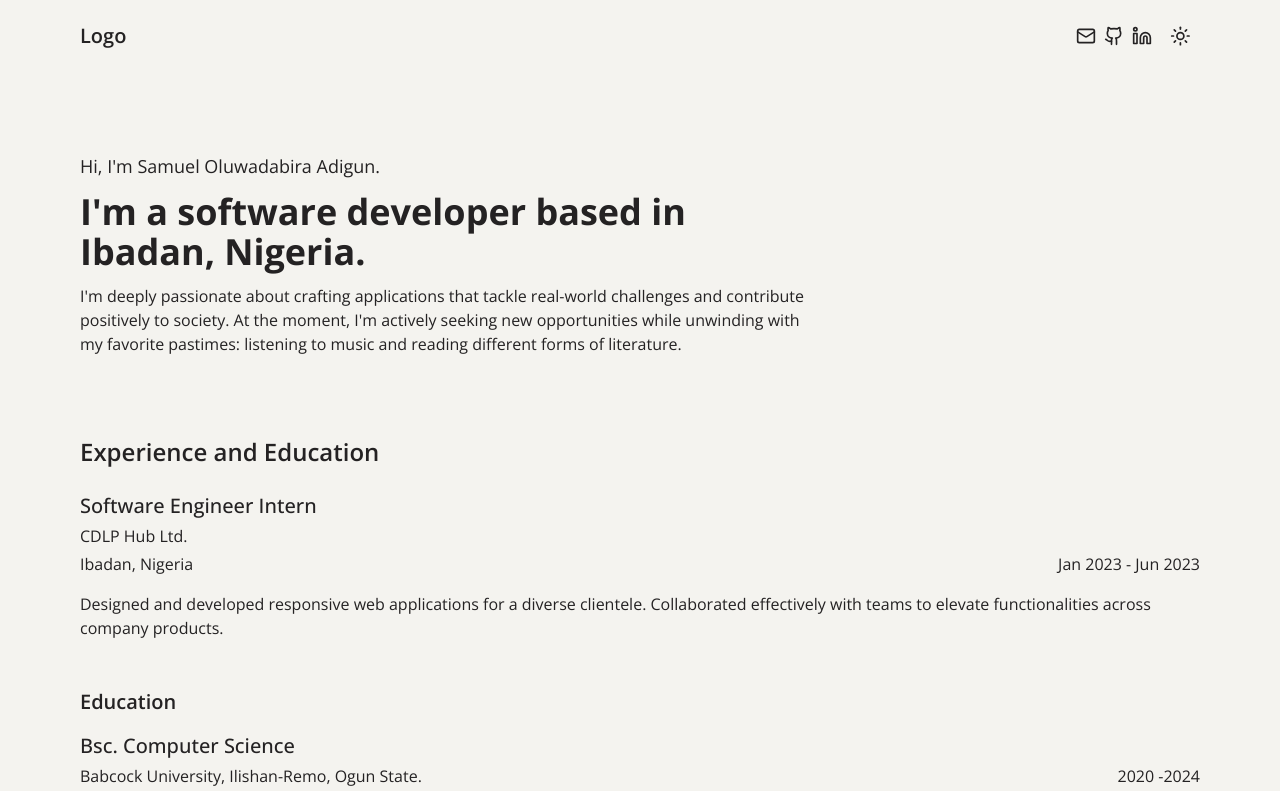
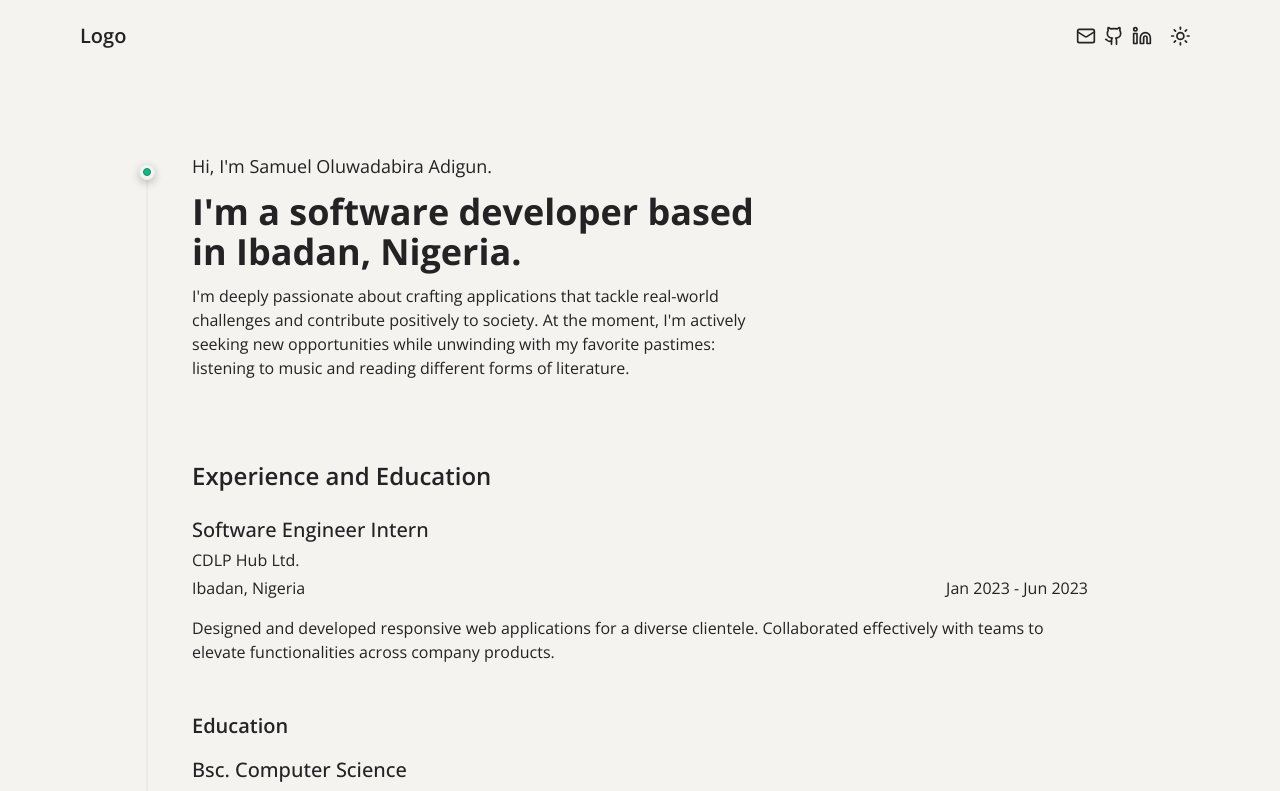
Before and after one commit to Asonance11/me, a Next.js app: page / in a window 1280 px wide. Shown: the top 791 px of the page. Built offline with nearby package versions, Linux system fonts and the light colour scheme.

Commit message:
Add tracing beam

```diff
--- a/app/page.tsx
+++ b/app/page.tsx
@@ -1,11 +1,14 @@
 import ExperienceAndEducation from '@/components/custom/experience-and-education';
 import PersonalInfo from '@/components/custom/personal-info';
+import { TracingBeam } from '@/components/ui/tracing-beam';
 
 export default function Home() {
   return (
+    <TracingBeam>
     <main>
       <PersonalInfo />
       <ExperienceAndEducation />
     </main>
+    </TracingBeam>
   );
 }
--- /dev/null
+++ b/components/ui/tracing-beam.tsx
@@ -0,0 +1,128 @@
+"use client";
+import React, { useEffect, useRef, useState } from "react";
+import {
+  motion,
+  useTransform,
+  useScroll,
+  useVelocity,
+  useSpring,
+} from "framer-motion";
+import { cn } from "@/lib/utils";
+
+export const TracingBeam = ({
+  children,
+  className,
+}: {
+  children: React.ReactNode;
+  className?: string;
+}) => {
+  const ref = useRef<HTMLDivElement>(null);
+  const { scrollYProgress } = useScroll({
+    target: ref,
+    offset: ["start start", "end start"],
+  });
+
+  const contentRef = useRef<HTMLDivElement>(null);
+  const [svgHeight, setSvgHeight] = useState(0);
+
+  useEffect(() => {
+    if (contentRef.current) {
+      setSvgHeight(contentRef.current.offsetHeight);
+    }
+  }, []);
+
+  const y1 = useSpring(
+    useTransform(scrollYProgress, [0, 0.8], [50, svgHeight]),
+    {
+      stiffness: 500,
+      damping: 90,
+    }
+  );
+  const y2 = useSpring(
+    useTransform(scrollYProgress, [0, 1], [50, svgHeight - 200]),
+    {
+      stiffness: 500,
+      damping: 90,
+    }
+  );
+
+  return (
+    <motion.div
+      ref={ref}
+      className={cn("relative w-full max-w-4xl mx-auto h-full", className)}
+    >
+      <div className="absolute -left-4 md:-left-20 top-3">
+        <motion.div
+          transition={{
+            duration: 0.2,
+            delay: 0.5,
+          }}
+          animate={{
+            boxShadow:
+              scrollYProgress.get() > 0
+                ? "none"
+                : "rgba(0, 0, 0, 0.24) 0px 3px 8px",
+          }}
+          className="ml-[27px] h-4 w-4 rounded-full border border-netural-200 shadow-sm flex items-center justify-center"
+        >
+          <motion.div
+            transition={{
+              duration: 0.2,
+              delay: 0.5,
+            }}
+            animate={{
+              backgroundColor:
+                scrollYProgress.get() > 0 ? "white" : "var(--emerald-500)",
+              borderColor:
+                scrollYProgress.get() > 0 ? "white" : "var(--emerald-600)",
+            }}
+            className="h-2 w-2  rounded-full border border-neutral-300 bg-white"
+          />
+        </motion.div>
+        <svg
+          viewBox={`0 0 20 ${svgHeight}`}
+          width="20"
+          height={svgHeight} // Set the SVG height
+          className=" ml-4 block"
+          aria-hidden="true"
+        >
+          <motion.path
+            d={`M 1 0V -36 l 18 24 V ${svgHeight * 0.8} l -18 24V ${svgHeight}`}
+            fill="none"
+            stroke="#9091A0"
+            strokeOpacity="0.16"
+            transition={{
+              duration: 10,
+            }}
+          ></motion.path>
+          <motion.path
+            d={`M 1 0V -36 l 18 24 V ${svgHeight * 0.8} l -18 24V ${svgHeight}`}
+            fill="none"
+            stroke="url(#gradient)"
+            strokeWidth="1.25"
+            className="motion-reduce:hidden"
+            transition={{
+              duration: 10,
+            }}
+          ></motion.path>
+          <defs>
+            <motion.linearGradient
+              id="gradient"
+              gradientUnits="userSpaceOnUse"
+              x1="0"
+              x2="0"
+              y1={y1} // set y1 for gradient
+              y2={y2} // set y2 for gradient
+            >
+              <stop stopColor="#18CCFC" stopOpacity="0"></stop>
+              <stop stopColor="#18CCFC"></stop>
+              <stop offset="0.325" stopColor="#6344F5"></stop>
+              <stop offset="1" stopColor="#AE48FF" stopOpacity="0"></stop>
+            </motion.linearGradient>
+          </defs>
+        </svg>
+      </div>
+      <div ref={contentRef}>{children}</div>
+    </motion.div>
+  );
+};
```
